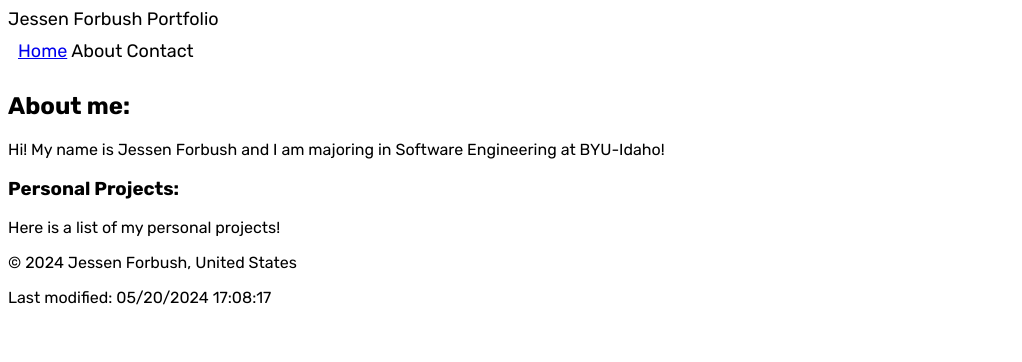
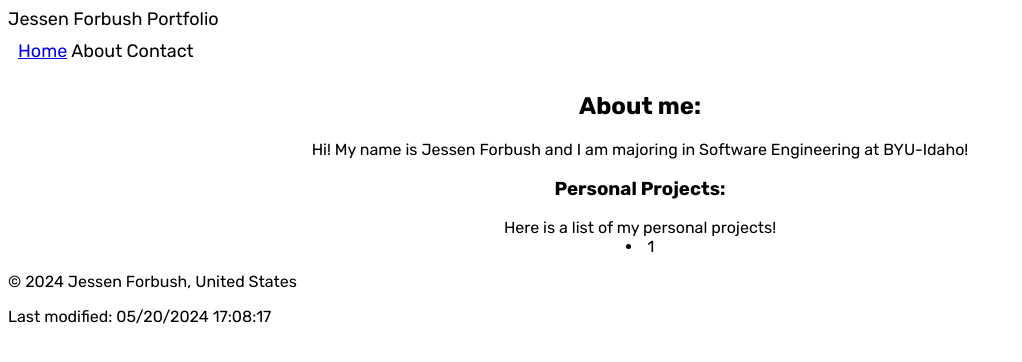
Before and after one commit to JKaizenn/JKaizenn-Portfolio, a plain HTML site: page index.html in a window 1280 px wide. Shown: the whole page, without its empty margins (0-1022 px from the left). Drawn offline with Linux system fonts and the light colour scheme.

Commit message:
Initial Commit

```diff
--- a/index.html
+++ b/index.html
@@ -35,6 +35,7 @@
         <section class="card">
             <h3>Personal Projects:</h3>
             <div id="projects">Here is a list of my personal projects!</div>
+            <li>1</li>
         </section>
     </main>
     <footer>
--- a/scripts/main.js
+++ b/scripts/main.js
@@ -1,8 +1,8 @@
-// Get the current year
+// Get the current year.
 const currentYear = new Date().getFullYear();
 document.getElementById("currentyear").textContent = currentYear;
 
-// Get the last modified date of the document
+// Get the last modified date of the document.
 const lastModifiedDate = document.lastModified;
 document.getElementById("lastModified").textContent =
 "Last modified: " + lastModifiedDate;
--- a/styles/styles.css
+++ b/styles/styles.css
@@ -18,5 +18,6 @@ nav {
     border: 2px;
     box-sizing: border-box;
     box-shadow: 10px;
+    text-align: center;
 
 }
```
